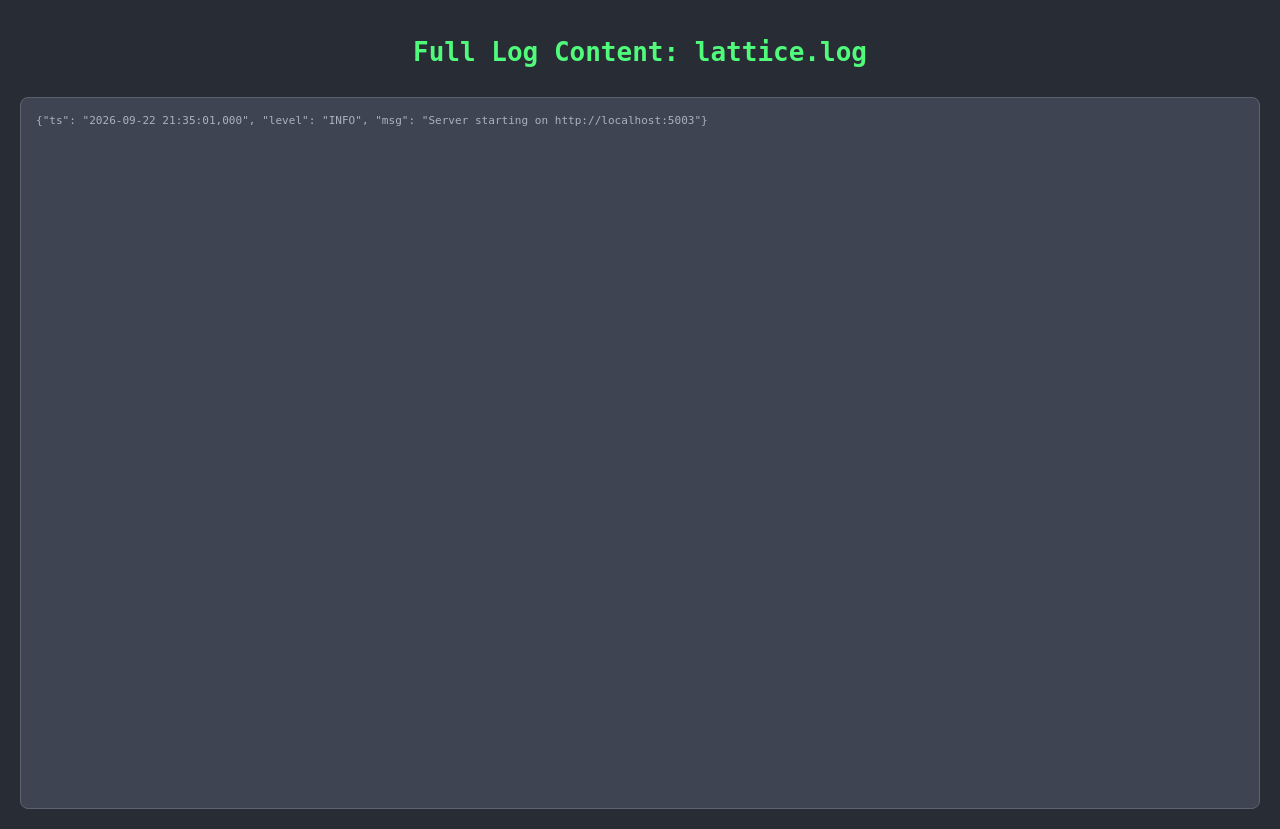
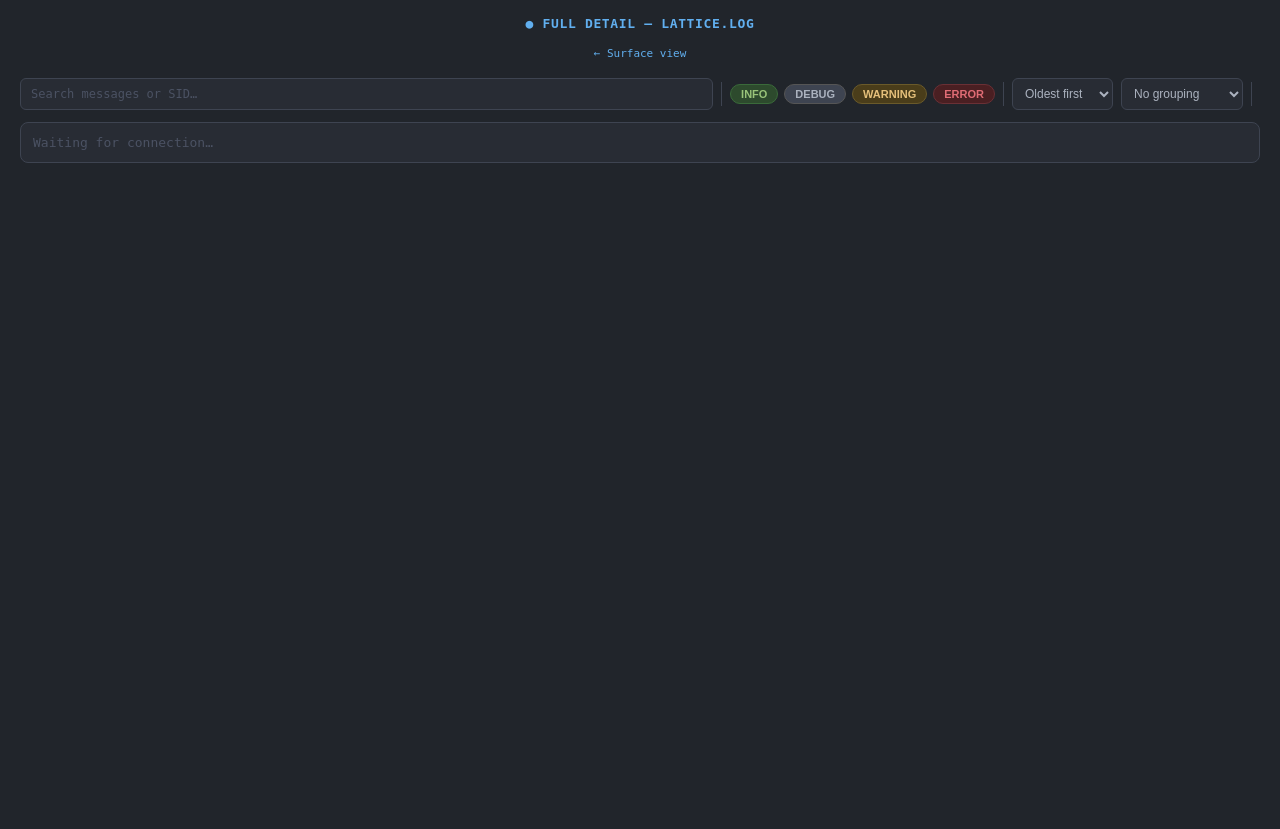
Before and after one commit to yardenkeshet/lattice-website, a Flask app: page /viewfulllog in a window 1280 px wide. After the commit the page ends 163 px from the top, so only its background shows below. Run offline with Flask 3, Linux system fonts and the light colour scheme; parts of the project's set-up code (start-up, migrations or seed data) failed here and were passed over; some libraries are stand-ins or nearby versions.

Commit message:
feat(frontend): rebuild /viewfulllog as a live full-detail view sharing log_viewer.js with /viewlog
Co-Authored-By: Claude Sonnet 5 <noreply@anthropic.com>

```diff
--- a/main.py
+++ b/main.py
@@ -1081,14 +1081,7 @@ def view_log():
 
 @app.route('/viewfulllog')
 def view_full_log():
-    try:
-        with open(LOG_FILE_NAME, 'r', encoding='utf-8') as f:
-            log_content = f.read()
-    except FileNotFoundError:
-        log_content = f"Error: Log file '{LOG_FILE_NAME}' not found."
-    except Exception as exc:
-        log_content = f"An unexpected error occurred: {exc}"
-    return render_template('full_log_view.html', log_file=LOG_FILE_NAME, log_content=log_content)
+    return render_template('full_log_view.html', log_file=LOG_FILE_NAME)
 
 
 @app.route('/download-results', methods=['POST'])
--- a/templates/full_log_view.html
+++ b/templates/full_log_view.html
@@ -2,32 +2,85 @@
 <html lang="en">
 <head>
     <meta charset="UTF-8">
-    <title>Full Log Viewer: {{ log_file }}</title>
+    <title>Full Log Viewer</title>
     <style>
-        body { font-family: monospace; background-color: #282c34; color: #abb2bf; margin: 0; padding: 20px; }
-        h1 { color: #50fa7b; text-align: center; margin-bottom: 30px; }
-        .log-container {
-            background-color: #3e4451;
-            padding: 15px;
-            border-radius: 8px;
-            min-height: 85vh;
-            overflow: auto; /* Allows scrolling if the log is too long */
-            border: 1px solid #5c6370;
-        }
-        /* The <pre> tag preserves all line breaks and spacing from the log file */
-        .log-container pre {
-            margin: 0;
-            white-space: pre-wrap;
-            word-wrap: break-word;
-            font-size: 0.85em;
-            line-height: 1.4;
-        }
+        *{box-sizing:border-box;margin:0;padding:0}
+        body{font-family:monospace;font-size:13px;background:#21252b;color:#abb2bf;padding:16px 20px}
+        h1{color:#61afef;text-align:center;margin-bottom:16px;font-size:1em;letter-spacing:.05em;text-transform:uppercase}
+        .toolbar{display:flex;flex-wrap:wrap;gap:8px;padding:10px 0 12px;align-items:center}
+        .toolbar input[type=text]{flex:1;min-width:140px;height:32px;font-size:12px;font-family:monospace;padding:0 10px;background:#282c34;border:1px solid #3e4451;border-radius:6px;color:#abb2bf}
+        .toolbar input[type=text]::placeholder{color:#4b5263}
+        .filters{display:flex;gap:6px;flex-wrap:wrap}
+        .lvl-btn{font-size:11px;font-weight:600;padding:3px 10px;border-radius:20px;border:1px solid transparent;cursor:pointer;transition:opacity .15s}
+        .lvl-btn[data-level=INFO]{background:#2d4a2d;color:#98c379;border-color:#3a6a3a}
+        .lvl-btn[data-level=DEBUG]{background:#3e4451;color:#abb2bf;border-color:#555}
+        .lvl-btn[data-level=WARNING]{background:#4a3d1a;color:#e5c07b;border-color:#6a5a2a}
+        .lvl-btn[data-level=ERROR]{background:#4a1f22;color:#e06c75;border-color:#6a3035}
+        .lvl-btn.off{opacity:.35}
+        select{height:32px;font-size:12px;padding:0 8px;background:#282c34;border:1px solid #3e4451;border-radius:6px;color:#abb2bf}
+        .sep{width:1px;height:24px;background:#3e4451;align-self:center}
+        .stats{font-size:11px;color:#4b5263;white-space:nowrap}
+        .log-wrap{background:#282c34;border-radius:8px;border:1px solid #3e4451;max-height:80vh;overflow-y:auto}
+        .log-entry{display:flex;flex-direction:column;padding:3px 12px;border-left:3px solid transparent;border-bottom:1px solid rgba(255,255,255,.04)}
+        .log-entry:hover{background:rgba(255,255,255,.03)}
+        .log-entry.E{border-left-color:#e06c75;background:rgba(224,108,117,.06)}
+        .log-entry.W{border-left-color:#e5c07b;background:rgba(229,192,123,.05)}
+        .log-line{display:flex;gap:8px;align-items:baseline}
+        .ts{color:#4b5263;flex-shrink:0;min-width:68px;font-size:11px}
+        .badge{flex-shrink:0;font-weight:600;font-size:10px;padding:1px 6px;border-radius:3px;min-width:54px;text-align:center}
+        .badge.INFO{background:#2d4a2d;color:#98c379}
+        .badge.DEBUG{background:#3e4451;color:#636d83}
+        .badge.WARNING{background:#4a3d1a;color:#e5c07b}
+        .badge.ERROR{background:#4a1f22;color:#e06c75}
+        .msg{color:#abb2bf;flex:1;white-space:pre-wrap;overflow-wrap:break-word}
+        .prefix{color:#c678dd;font-weight:bold}
+        .sid-pill{flex-shrink:0;background:#1d3248;color:#61afef;font-size:10px;padding:1px 7px;border-radius:10px;cursor:default}
+        .exc-block{margin:3px 0 4px 90px;padding:5px 10px;background:rgba(224,108,117,.1);border-left:2px solid #e06c75;color:#e06c75;font-size:11px;white-space:pre-wrap;border-radius:0 3px 3px 0}
+        .calc-log-extra{display:flex;align-items:center;gap:8px;margin:3px 0 4px 90px;padding:4px 8px;background:rgba(97,175,239,.06);border-left:2px solid #61afef;border-radius:0 3px 3px 0}
+        .calc-log-thumb{width:48px;height:48px;object-fit:cover;border-radius:4px;border:1px solid #3e4451}
+        .calc-log-filename{font-size:11px;color:#abb2bf}
+        .calc-log-params{font-size:10px;color:#4b5263}
+        .empty{padding:20px;color:#4b5263;text-align:center;font-size:12px}
+        .group-hdr{padding:4px 12px;background:#1e2127;font-size:10px;color:#61afef;letter-spacing:.04em;border-bottom:1px solid #3e4451;position:sticky;top:0;z-index:1}
+        .group-hdr span{color:#4b5263}
     </style>
 </head>
 <body>
-    <h1>Full Log Content: {{ log_file }}</h1>
-    <div class="log-container">
-        <pre>{{ log_content }}</pre>
-    </div>
+<h1 id="page-heading">&#9679; Full Detail — {{ log_file }}</h1>
+<a id="other-page-link" href="#" style="display:block;text-align:center;font-size:11px;color:#61afef;text-decoration:none;margin-bottom:8px;"></a>
+
+<div class="toolbar">
+    <input type="text" id="search" placeholder="Search messages or SID…">
+    <div class="sep"></div>
+    <div class="filters" id="lvl-filters"></div>
+    <div class="sep"></div>
+    <select id="sort">
+        <option value="asc">Oldest first</option>
+        <option value="desc">Newest first</option>
+    </select>
+    <select id="group">
+        <option value="none">No grouping</option>
+        <option value="sid">Group by SID</option>
+        <option value="prefix">Group by [TAG]</option>
+    </select>
+    <div class="sep"></div>
+    <span class="stats" id="stats"></span>
+</div>
+
+<div class="log-wrap" id="log-output">
+    <p style="padding:12px;color:#4b5263;">Waiting for connection…</p>
+</div>
+
+<script src="https://cdnjs.cloudflare.com/ajax/libs/socket.io/4.1.2/socket.io.js"></script>
+<script src="{{ url_for('static', filename='log_viewer.js') }}"></script>
+<script>
+    initLogViewer({
+        defaultLevels: ['INFO', 'DEBUG', 'WARNING', 'ERROR'],
+        excBlocksExpandedByDefault: true,
+        heading: '● Full Detail — {{ log_file }}',
+        otherPageHref: '/viewlog',
+        otherPageLabel: '← Surface view',
+    });
+</script>
 </body>
 </html>
```
